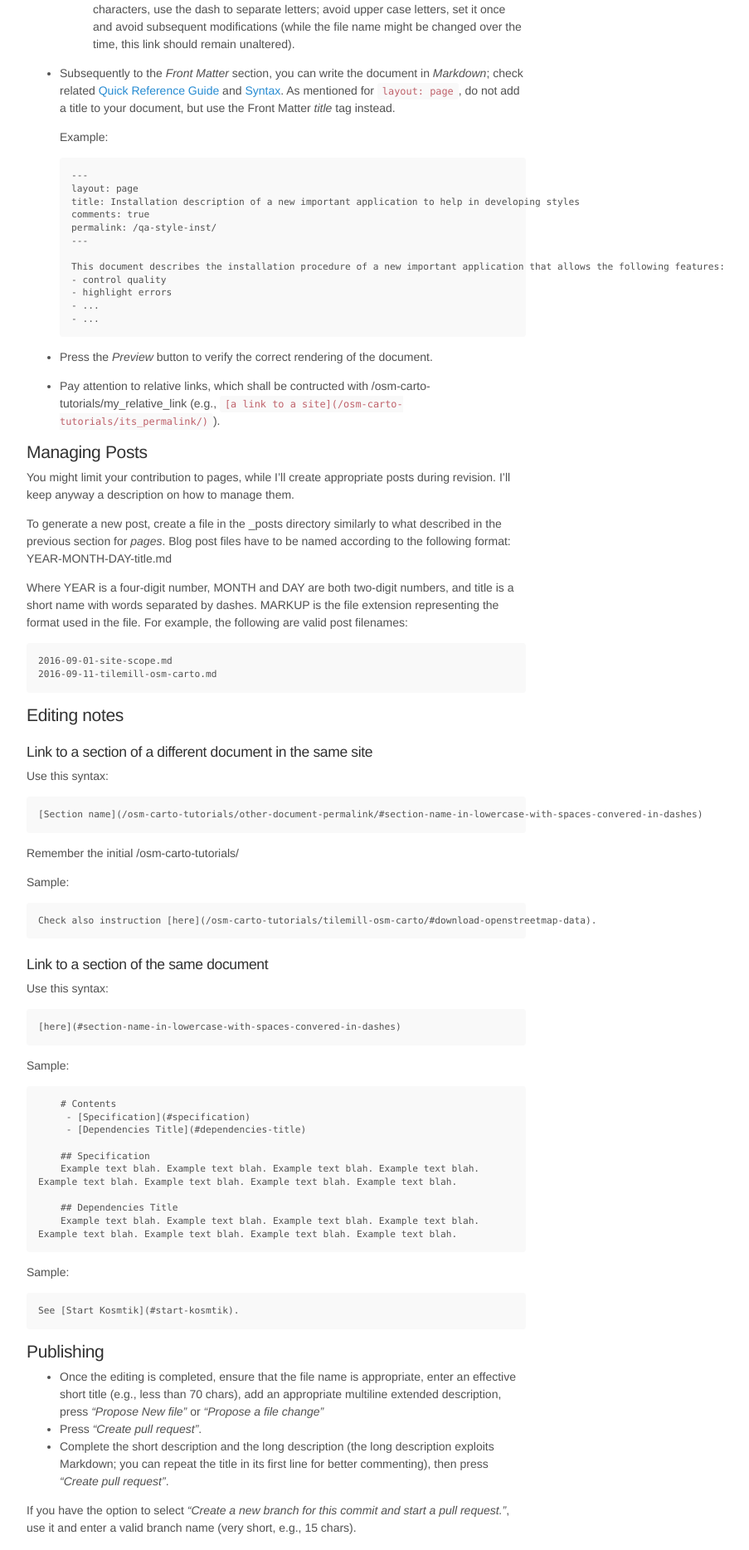
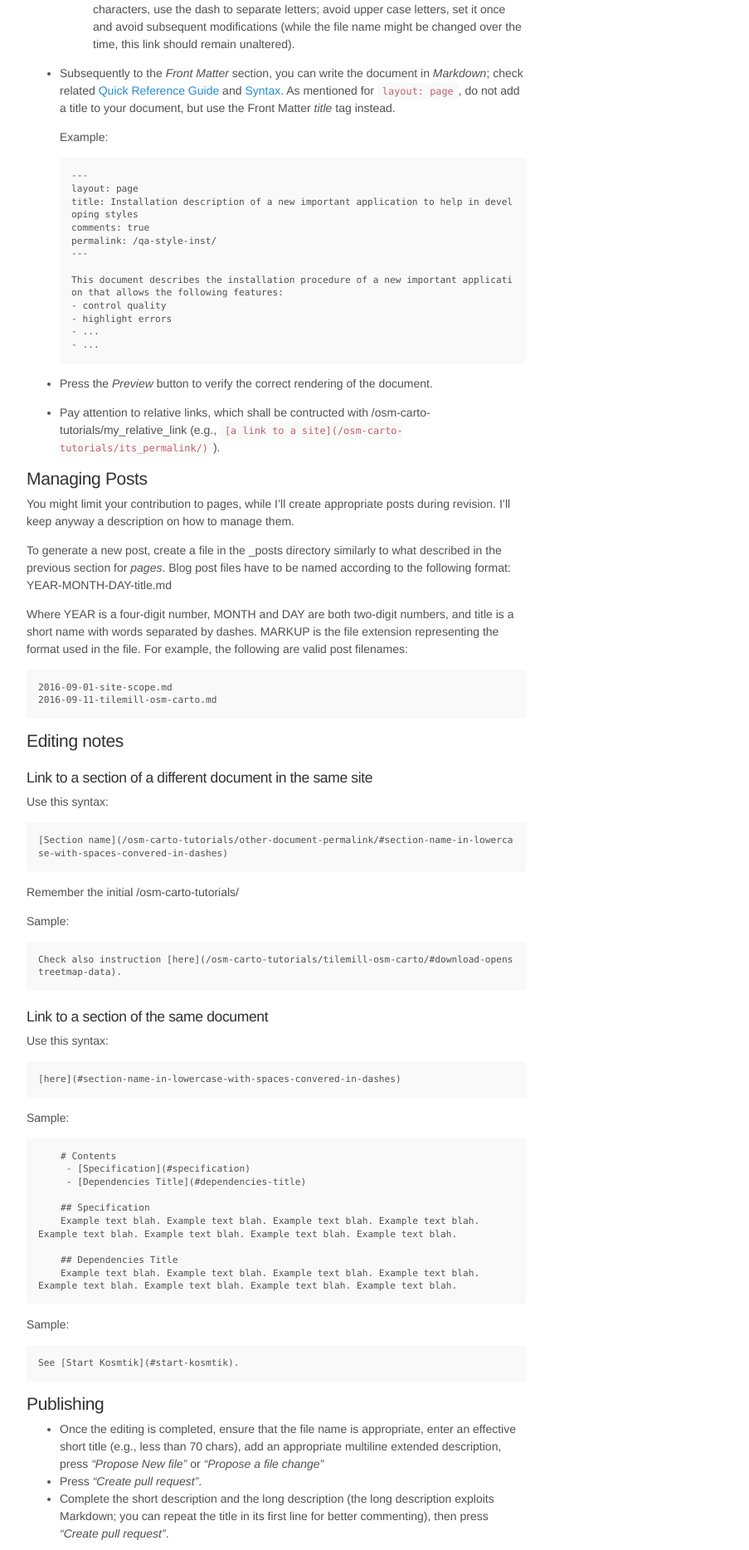
Before and after one commit to Ircama/osm-carto-tutorials, a Jekyll site: the page built from pages/how-to-contribute.md, in a window 1280 px wide. Shown: the part 1234-3102 px from the top of the page at 83% size, without its empty margins (243-1146 px from the left). Built offline with Jekyll 4.4.1, drawn with Linux system fonts in a browser that asks for light colours; comment, search, counter and statistics services are not loaded.

Commit message:
Update poole.css

```diff
--- a/public/css/poole.css
+++ b/public/css/poole.css
@@ -173,7 +173,6 @@ pre {
   background-color: #f9f9f9;
 }
 pre code {
-  white-space: pre; /* set this to add thescroll bar on code */
   padding: 0;
   font-size: 100%;
   color: inherit;
```
